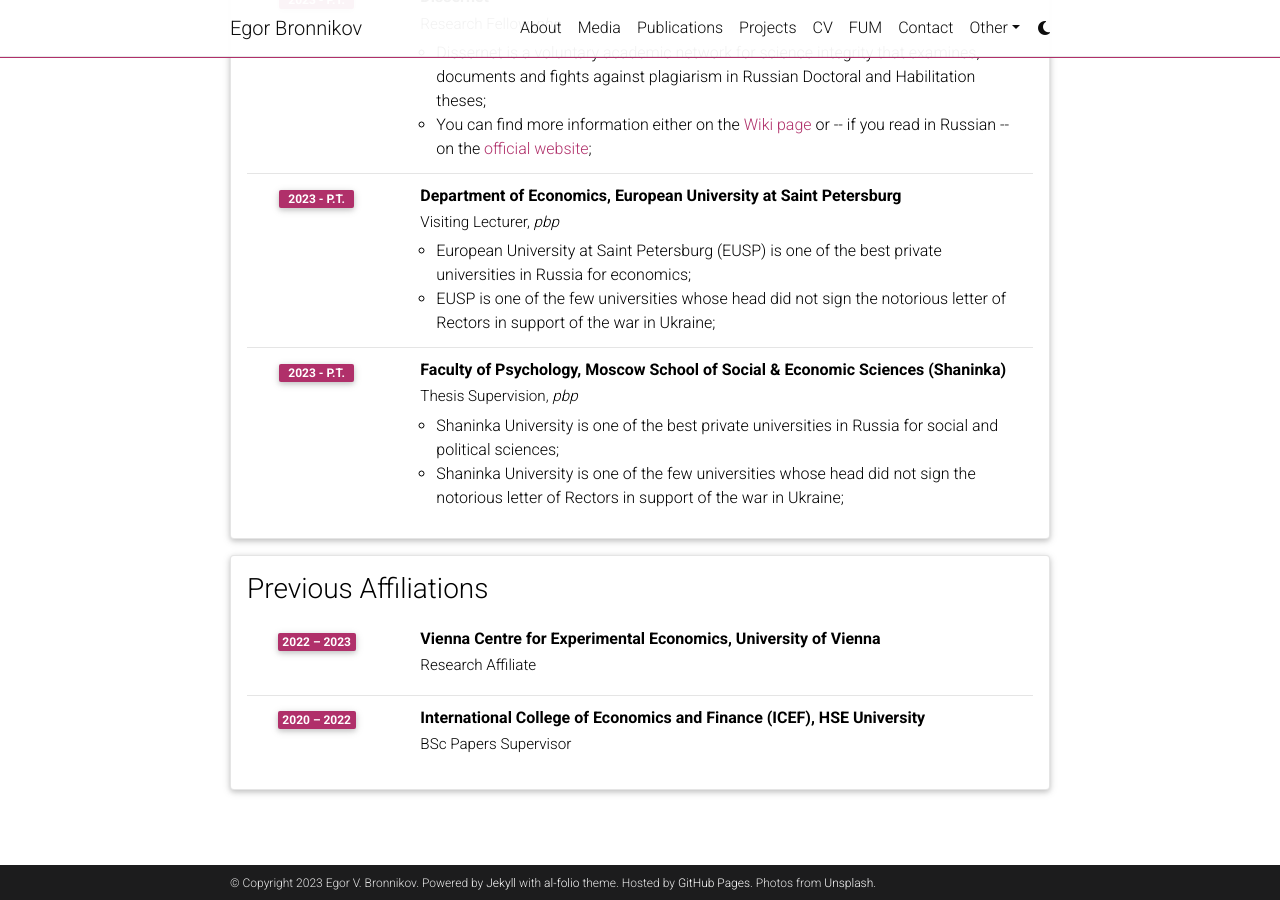
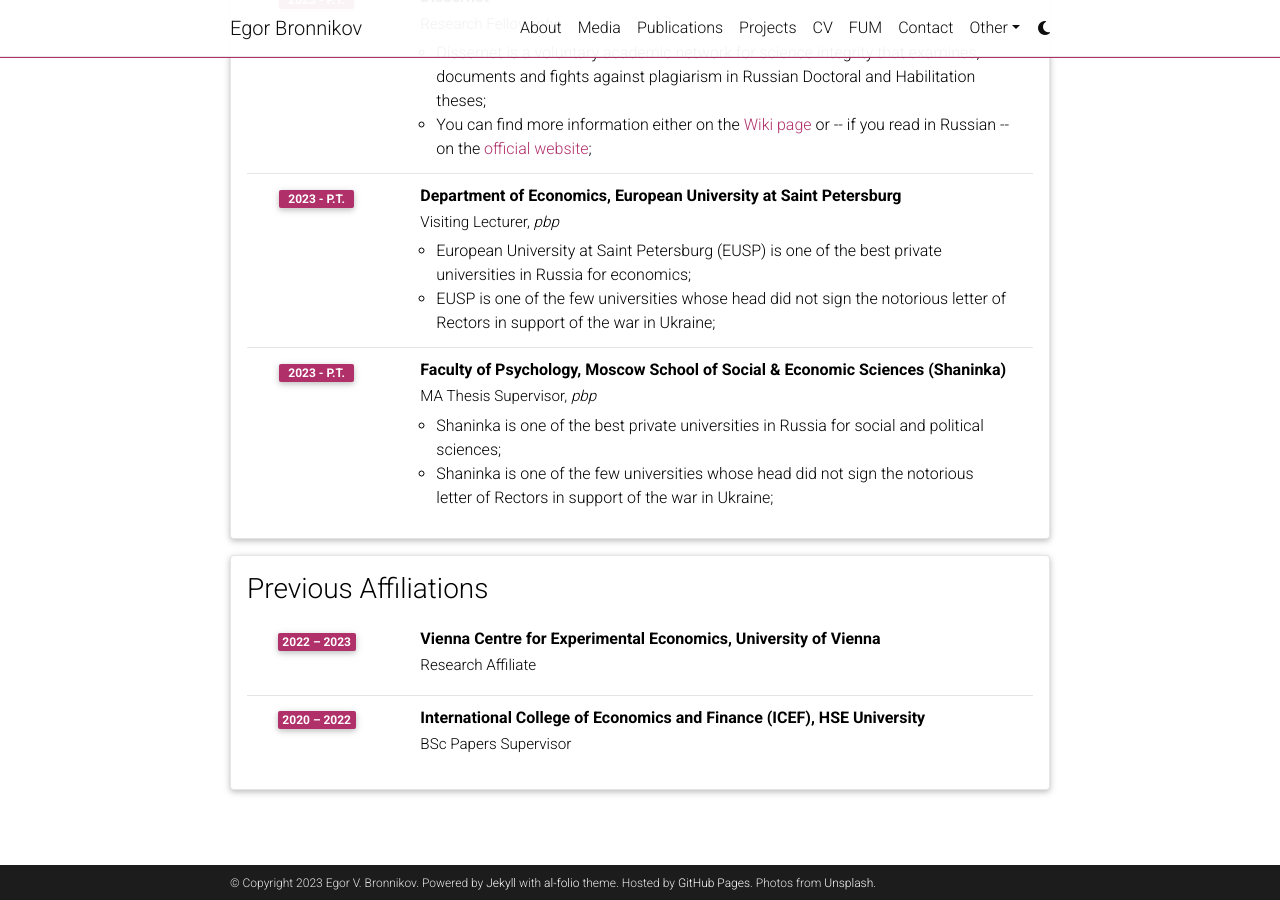
Before and after one commit to egorbronnikov/egorbronnikov.github.io, a Jekyll site: the page built from _pages/affiliations.md, in a window 1280 px wide and 900 px high, scrolled down 530 px. Built offline with Jekyll 4.4.1, drawn with Linux system fonts in a browser that asks for light colours; comment, search, counter and statistics services are not loaded; a style sheet for code colours, icons or effects is not loaded.

Commit message:
Update affiliations.yml

```diff
--- a/_data/affiliations.yml
+++ b/_data/affiliations.yml
@@ -22,11 +22,11 @@
         - European University at Saint Petersburg (EUSP) is one of the best private universities in Russia for economics;
         - EUSP is one of the few universities whose head did not sign the notorious letter of Rectors in support of the war in Ukraine;
     - title: Faculty of Psychology, Moscow School of Social & Economic Sciences (Shaninka)
-      institution: Thesis Supervision, <i>pbp</i>
+      institution: MA Thesis Supervisor, <i>pbp</i>
       year: 2023 - p.t.
       description:
-        - Shaninka University is one of the best private universities in Russia for social and political sciences;
-        - Shaninka University is one of the few universities whose head did not sign the notorious letter of Rectors in support of the war in Ukraine;
+        - Shaninka is one of the best private universities in Russia for social and political sciences;
+        - Shaninka  is one of the few universities whose head did not sign the notorious letter of Rectors in support of the war in Ukraine;
 
 
 
```
